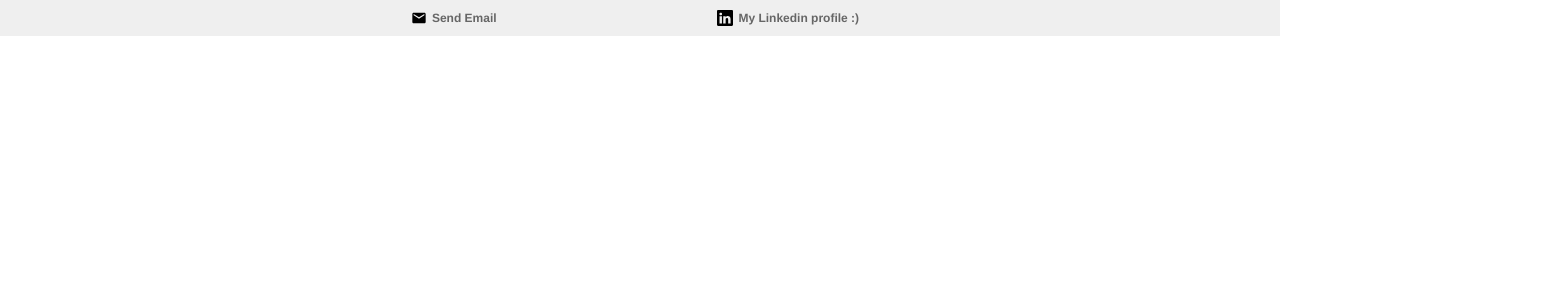
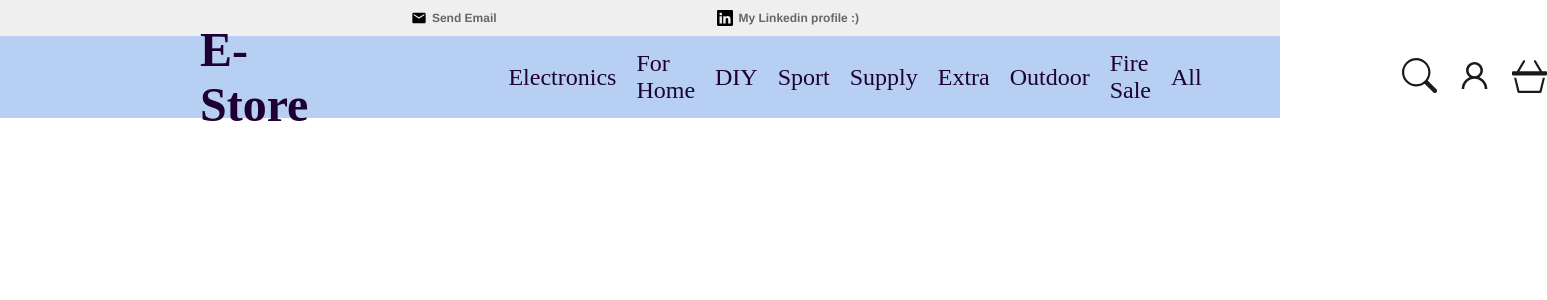
Before and after one commit to ireallyhavenoideawhatIdobutmostlyworks/store-client-react-ts, a React (Create React App) app: page / in a window 1280 px wide. Shown: the top 300 px of the page, 1547 px wide, since content can reach past the window. Built offline with nearby package versions, Linux system fonts and the light colour scheme.

Commit message:
Feature/main page/categories (#2)
add categories and pseudo-logo

```diff
--- a/src/App.tsx
+++ b/src/App.tsx
@@ -1,13 +1,15 @@
 import React from 'react';
 import {BrowserRouter, Routes, Route} from 'react-router-dom';
 import './App.scss';
-import HeaderPersonalInfo from './main-page/headerLinkedin/HeaderPersonalInfo';
+import HeaderCategories from './main-page/header_categories/HeaderCategories';
+import HeaderPersonalInfo from './main-page/header_linkedin/HeaderPersonalInfo';
 
 
 function App() {
   return (
     <BrowserRouter>
       <HeaderPersonalInfo></HeaderPersonalInfo>
+      <HeaderCategories></HeaderCategories>
     </BrowserRouter>
   );
 }
--- /dev/null
+++ b/src/main-page/header_categories/HeaderCategories.jsx
@@ -0,0 +1,45 @@
+import React from 'react';
+import {Link} from 'react-router-dom';
+import logo from '../../main-page/logo.png'
+import {AiOutlineUser} from 'react-icons/ai';
+import {BsSearch, BsBasket3} from 'react-icons/bs';
+import './HeaderCategories.scss';
+
+
+const HeaderCategories = () => {
+    return (
+        <React.Fragment>
+            <header className='header-categories-container'>
+                <section className='header-categories-wrapper'>
+                    <nav className='header-logo'>
+                        <Link className='header-logo-link' to='/'>E-Store</Link>
+                    </nav>
+                    <nav className='header-categories'>
+                        <Link className='header-categories-link' to='/electronics'>Electronics</Link>
+                        <Link className='header-categories-link' to='/for-home'>For Home</Link>
+                        <Link className='header-categories-link' to='/dyi'>DIY</Link>
+                        <Link className='header-categories-link' to='/wport'>Sport</Link>
+                        <Link className='header-categories-link' to='/supply'>Supply</Link>
+                        <Link className='header-categories-link' to='/extra'>Extra</Link>
+                        <Link className='header-categories-link' to='/outdoor'>Outdoor</Link>
+                        <Link className='header-categories-link' to='/fire-sale'>Fire Sale</Link>
+                        <Link className='header-categories-link' to='/all'>All</Link>
+                    </nav>
+                    <nav className='header-options'>
+                        <div className='search'>
+                            <Link to='/search'><BsSearch className="header-user-tools-icon"/></Link>
+                        </div>
+                        <div className='login-register'>
+                            <Link to='/user'><AiOutlineUser className="header-user-tools-icon"/></Link>
+                        </div>
+                        <div className='cart'>
+                            <Link to='/cart'><BsBasket3 className="header-user-tools-icon"/></Link>
+                        </div>
+                    </nav>
+                </section>
+            </header>
+        </React.Fragment>
+    )
+}
+
+export default HeaderCategories;
--- /dev/null
+++ b/src/main-page/header_categories/HeaderCategories.scss
@@ -0,0 +1,47 @@
+.header-categories-container {
+    display: flex;
+    align-items: center;
+    justify-content: space-evenly;
+    padding: 0 200px 0 200px;
+    font-family: Stabil Grotesk;
+    height: 82px;
+    background: #B6CFF2;
+
+    .header-categories-wrapper {
+        display: flex;
+        flex-direction: row;
+        justify-content: space-evenly;
+        align-items: center;
+        gap: 200px;
+
+    }
+
+    .header-logo-link {
+        font-size: xxx-large;
+        font-weight: 900;
+    }
+
+    .header-logo-link, .header-categories-link {
+        text-decoration: none;
+        color: #1E0033;
+    }
+
+    .header-categories, .header-options {
+        display: flex;
+        flex-direction: row;
+        align-items: center;
+        gap: 20px;
+    }
+
+    .header-categories {
+        font-weight: 400;
+        color: #1E0033;
+        font-size: x-large;
+    }
+
+    .header-user-tools-icon {
+        height: 35px;
+        width: 35px;
+        color: #1a1a1a;
+    }
+}
--- /dev/null
+++ b/src/main-page/header_linkedin/HeaderPersonalInfo.jsx
@@ -0,0 +1,24 @@
+import React from 'react';
+import './HeaderPersonalInfo.scss';
+import {BsLinkedin} from 'react-icons/bs';
+import {MdEmail} from 'react-icons/md';
+
+
+const HeaderPersonalInfo = () => {
+    return (
+        <React.Fragment>
+            <header className='header-personal-info-container'>
+                <address className='header-email-wrapper'>
+                    <MdEmail className='email-icon'/>
+                    <a href="mailto:urbaniak.michal@yahoo.com">Send Email</a>
+                </address>
+                <address className='header-linkedin-wrapper'>
+                    <BsLinkedin className="linkedin-icon"/>
+                    <a href='https://www.linkedin.com/in/urltomichalurbaniakprofile/' target="_blank">My Linkedin profile :)</a>
+                </address>
+            </header>
+        </React.Fragment>
+    )
+}
+
+export default HeaderPersonalInfo;
--- /dev/null
+++ b/src/main-page/header_linkedin/HeaderPersonalInfo.scss
@@ -0,0 +1,36 @@
+.header-personal-info-container {
+    background-color: #efefef;
+    padding: 0 200px 0 200px;
+    display: flex;
+    flex-direction: row;
+    justify-content: space-evenly;
+
+    a {
+        padding-right: 10px;
+    }
+}
+
+.header-linkedin-wrapper,
+.header-email-wrapper {
+    padding: 10px 0 10px 0;
+    display: flex;
+    flex-direction: row;
+    justify-content: end;
+    align-items: center;
+
+    .email-icon,
+    .linkedin-icon {
+        padding-right: 5px;
+    }
+
+    a {
+        text-decoration: none;
+        color: #666;
+        font-size: .75rem;
+        letter-spacing: 0;
+        line-height: 1rem;
+        font-weight: 700;
+        font-family: HelveticaNow,Helvetica,sans-serif;
+        font-style: normal;
+    }
+}
```
Also changed, not shown: src/logo.svg (deleted), src/main-page/logo.png (added).
